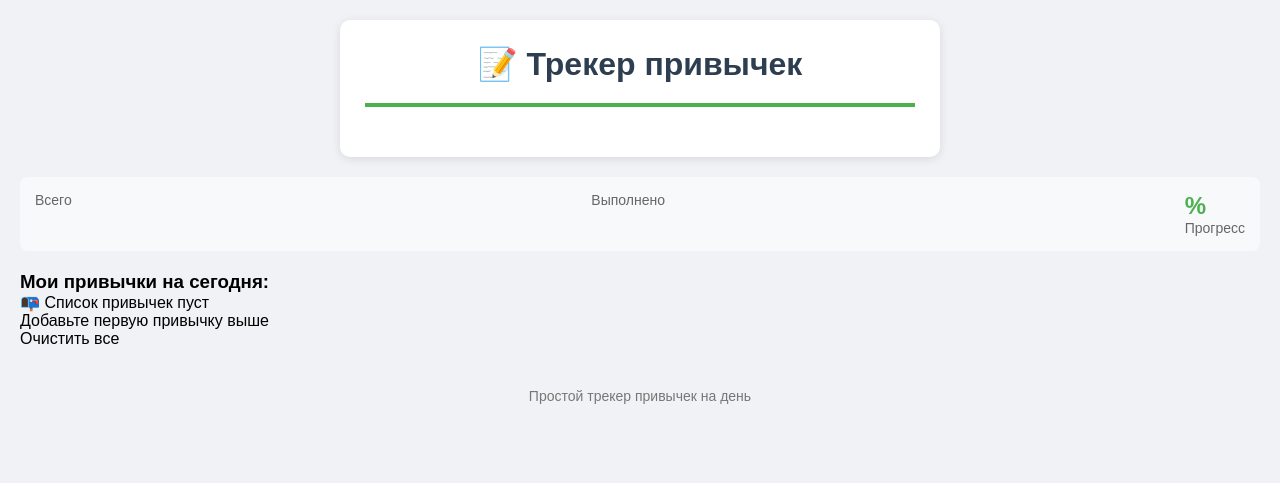
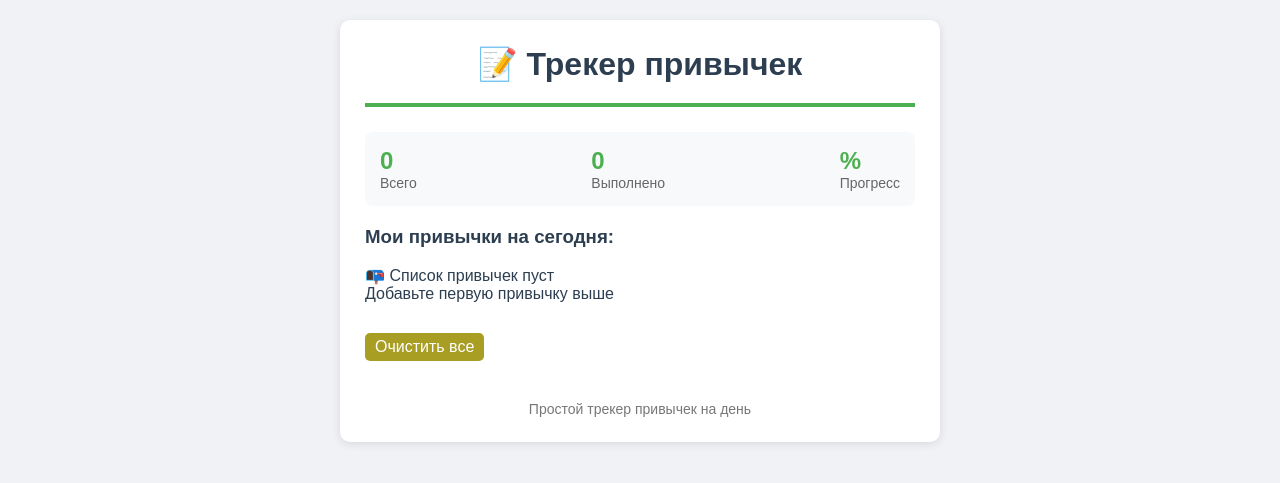
Before and after one commit to MariiaIngersoll/habit-tracker, a PHP site: page / in a window 1280 px wide. Shown: the top 483 px of the page. Run offline with PHP 8.4, Linux system fonts and the light colour scheme.

Commit message:
Стилизация списка привычек и кнопки очистить все

```diff
--- a/index.php
+++ b/index.php
@@ -10,16 +10,16 @@
     <div class="container">
         <!-- Шапка -->
         <header class="header">
-            <h1>📝 Трекер привычек</h1></div>
+            <h1>📝 Трекер привычек</h1>
         </header>
         <!-- Быстрая статистика -->
         <div class="stats">
             <div class="stat">
-                <div class="stat-number"></div>
+                <div class="stat-number">0</div>
                 <div class="stat-label">Всего</div>
             </div>
             <div class="stat">
-                <div class="stat-number"></div>
+                <div class="stat-number">0</div>
                 <div class="stat-label">Выполнено</div>
             </div>
             <div class="stat">
@@ -35,12 +35,13 @@
         <!-- Список привычек -->
         <div class="habit-list">
             <h3>Мои привычки на сегодня:</h3>
+            <br>
                 <div class="empty">
                     <p>📭 Список привычек пуст</p>
                     <p>Добавьте первую привычку выше</p>
                 </div>
 
-        <butt> Очистить все</butt>
+        <button class='btn-clear'> Очистить все</button>
 
         <footer style="margin-top: 40px; text-align: center; color: #777; font-size: 14px;">
             <p>Простой трекер привычек на день</p>
--- a/style.css
+++ b/style.css
@@ -52,3 +52,18 @@ body {
 .stat-label {
     color: #666;
 }
+
+.habit-list {
+    color: #2c3e50;
+}
+
+.btn-clear {
+    padding: 5px 10px;
+    margin-top: 30px;
+    background: #a89e24;
+    color: white;
+    border: none;
+    border-radius: 5px;
+    font-size: 16px;
+    cursor: pointer;
+}
```
